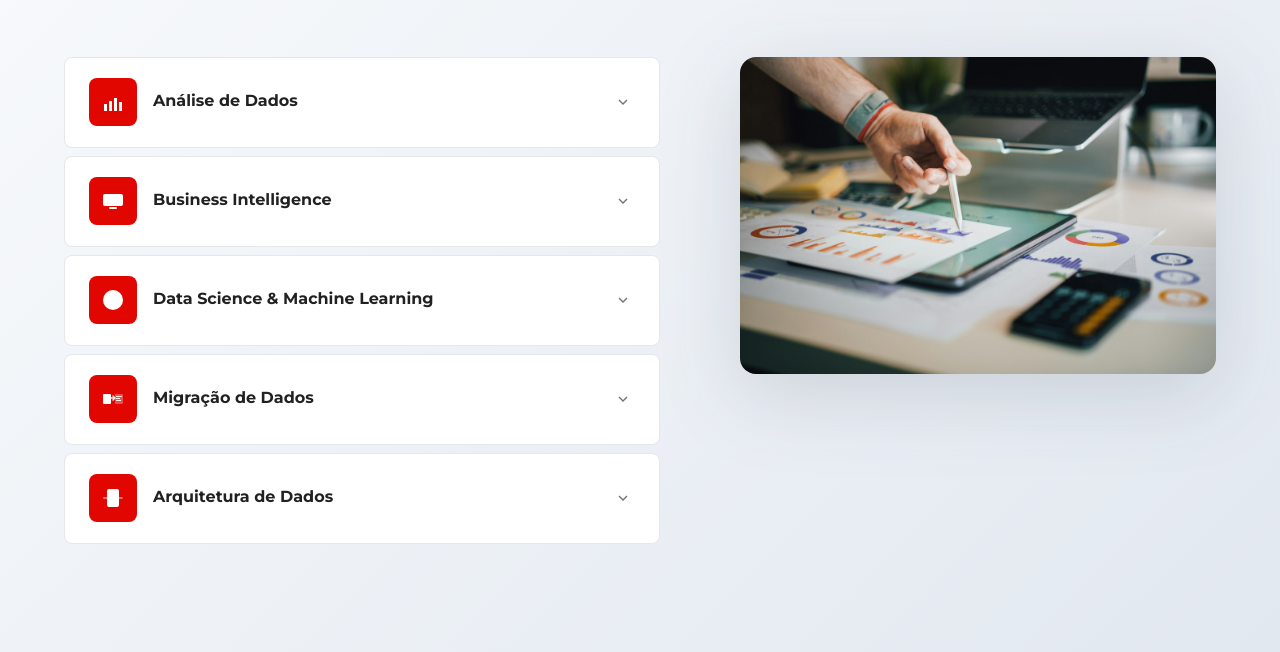
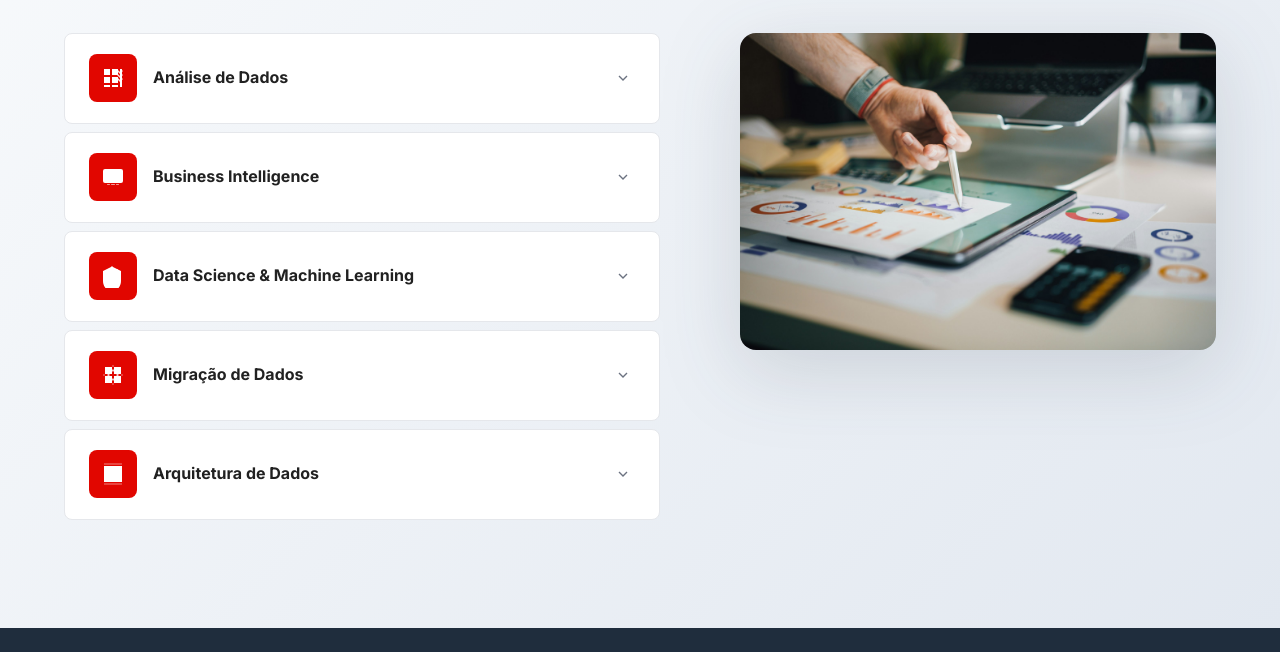
Before and after one commit to dGeekc/datageek-website, a website built with webpack: page index.html in a window 1280 px wide. Shown: the part 1689-2341 px from the top of the page. Built offline with nearby package versions, Linux system fonts and the light colour scheme.

Commit message:
fonte alterada para Inter

```diff
--- a/css/style.css
+++ b/css/style.css
@@ -102,8 +102,8 @@ textarea {
   --text-secondary: #CBD2D9;
 
   /* Typography */
-  --font-heading: 'Montserrat', sans-serif;
-  --font-body: 'Montserrat', sans-serif;
+  --font-heading: 'Inter', sans-serif;
+  --font-body: 'Inter', sans-serif;
 
   /* Spacing */
   --section-padding: 100px;
--- a/index.html
+++ b/index.html
@@ -6,7 +6,7 @@
     <title>DataGeek Consultoria - Soluções em Dados e Analytics</title>
     <link rel="preconnect" href="https://fonts.googleapis.com">
     <link rel="preconnect" href="https://fonts.gstatic.com" crossorigin>
-    <link href="https://fonts.googleapis.com/css2?family=Montserrat:wght@400;500;600;700;800&display=swap" rel="stylesheet">
+    <link href="https://fonts.googleapis.com/css2?family=Inter:wght@400;500;600;700;800&display=swap" rel="stylesheet">
     <link rel="stylesheet" href="css/style.css">
     <meta name="description" content="DataGeek Consultoria - Especialistas em análise de dados, business intelligence e soluções de analytics">
 
@@ -139,10 +139,12 @@
                         <button class="service-header">
                             <div class="service-icon">
                                 <svg width="24" height="24" viewBox="0 0 24 24" fill="none" xmlns="http://www.w3.org/2000/svg">
-                                    <rect x="3" y="14" width="3" height="7" fill="currentColor"/>
-                                    <rect x="8" y="11" width="3" height="10" fill="currentColor"/>
-                                    <rect x="13" y="8" width="3" height="13" fill="currentColor"/>
-                                    <rect x="18" y="12" width="3" height="9" fill="currentColor"/>
+                                    <path d="M3 3h6v6H3V3zm8 0h6v6h-6V3zm8 0h2v18h-2V3zM3 11h6v6H3v-6zm8 0h6v6h-6v-6zM3 19h6v2H3v-2zm8 0h6v2h-6v-2z" fill="currentColor"/>
+                                    <circle cx="6" cy="6" r="1.5" fill="rgba(255,255,255,0.9)"/>
+                                    <circle cx="14" cy="6" r="1.5" fill="rgba(255,255,255,0.9)"/>
+                                    <circle cx="6" cy="14" r="1.5" fill="rgba(255,255,255,0.9)"/>
+                                    <circle cx="14" cy="14" r="1.5" fill="rgba(255,255,255,0.9)"/>
+                                    <path d="M21 5l-2 2-2-2M21 9l-2 2-2-2M21 13l-2 2-2-2" stroke="rgba(255,255,255,0.9)" stroke-width="1.5" stroke-linecap="round"/>
                                 </svg>
                             </div>
                             <div class="service-title">
@@ -170,13 +172,16 @@
                         <button class="service-header">
                             <div class="service-icon">
                                 <svg width="24" height="24" viewBox="0 0 24 24" fill="none" xmlns="http://www.w3.org/2000/svg">
-                                    <rect x="2" y="5" width="20" height="12" rx="2" fill="currentColor"/>
-                                    <rect x="4" y="7" width="16" height="8" rx="1" fill="rgba(255,255,255,0.2)"/>
-                                    <rect x="6" y="11" width="2" height="4" fill="rgba(255,255,255,0.8)"/>
-                                    <rect x="9" y="10" width="2" height="5" fill="rgba(255,255,255,0.8)"/>
-                                    <rect x="12" y="9" width="2" height="6" fill="rgba(255,255,255,0.8)"/>
-                                    <rect x="15" y="10" width="2" height="5" fill="rgba(255,255,255,0.8)"/>
-                                    <rect x="8" y="18" width="8" height="2" rx="1" fill="currentColor"/>
+                                    <rect x="2" y="4" width="20" height="14" rx="2" fill="currentColor"/>
+                                    <rect x="4" y="6" width="16" height="10" rx="1" fill="rgba(255,255,255,0.15)"/>
+                                    <path d="M6 14l3-3 2 2 5-5" stroke="rgba(255,255,255,0.9)" stroke-width="2" stroke-linecap="round" stroke-linejoin="round" fill="none"/>
+                                    <circle cx="9" cy="11" r="1.5" fill="rgba(255,255,255,0.9)"/>
+                                    <circle cx="11" cy="13" r="1.5" fill="rgba(255,255,255,0.9)"/>
+                                    <circle cx="16" cy="8" r="1.5" fill="rgba(255,255,255,0.9)"/>
+                                    <rect x="6" y="19" width="3" height="1" rx="0.5" fill="rgba(255,255,255,0.6)"/>
+                                    <rect x="10" y="19" width="4" height="1" rx="0.5" fill="rgba(255,255,255,0.6)"/>
+                                    <rect x="15" y="19" width="3" height="1" rx="0.5" fill="rgba(255,255,255,0.6)"/>
+                                    <path d="M19 7v2M19 11v2" stroke="rgba(255,255,255,0.7)" stroke-width="1" stroke-linecap="round"/>
                                 </svg>
                             </div>
                             <div class="service-title">
@@ -204,13 +209,13 @@
                         <button class="service-header">
                             <div class="service-icon">
                                 <svg width="24" height="24" viewBox="0 0 24 24" fill="none" xmlns="http://www.w3.org/2000/svg">
-                                    <circle cx="12" cy="12" r="10" fill="currentColor"/>
-                                    <circle cx="8" cy="8" r="2" fill="rgba(255,255,255,0.9)"/>
-                                    <circle cx="16" cy="8" r="2" fill="rgba(255,255,255,0.9)"/>
-                                    <circle cx="12" cy="12" r="2" fill="rgba(255,255,255,0.9)"/>
-                                    <circle cx="8" cy="16" r="2" fill="rgba(255,255,255,0.9)"/>
-                                    <circle cx="16" cy="16" r="2" fill="rgba(255,255,255,0.9)"/>
-                                    <path d="M8 8L12 12M16 8L12 12M12 12L8 16M12 12L16 16" stroke="rgba(255,255,255,0.6)" stroke-width="1"/>
+                                    <path d="M12 2L2 7v10c0 5.55 3.84 9.74 9 11 5.16-1.26 9-5.46 9-11V7l-10-5z" fill="currentColor"/>
+                                    <circle cx="12" cy="10" r="3" fill="rgba(255,255,255,0.9)"/>
+                                    <path d="M9 14.5c0-1.5 1.34-2.5 3-2.5s3 1 3 2.5" stroke="rgba(255,255,255,0.9)" stroke-width="1.5" stroke-linecap="round"/>
+                                    <path d="M7 8h2M15 8h2M7 16h2M15 16h2" stroke="rgba(255,255,255,0.6)" stroke-width="1" stroke-linecap="round"/>
+                                    <circle cx="8" cy="6" r="1" fill="rgba(255,255,255,0.8)"/>
+                                    <circle cx="16" cy="6" r="1" fill="rgba(255,255,255,0.8)"/>
+                                    <path d="M12 17l-1.5 1.5L12 20l1.5-1.5L12 17z" fill="rgba(255,255,255,0.7)"/>
                                 </svg>
                             </div>
                             <div class="service-title">
@@ -239,15 +244,15 @@
                         <button class="service-header">
                             <div class="service-icon">
                                 <svg width="24" height="24" viewBox="0 0 24 24" fill="none" xmlns="http://www.w3.org/2000/svg">
-                                    <rect x="2" y="7" width="8" height="10" rx="1" fill="currentColor"/>
-                                    <rect x="14" y="7" width="8" height="10" rx="1" fill="rgba(255,255,255,0.3)"/>
-                                    <rect x="3" y="9" width="6" height="1" fill="rgba(255,255,255,0.8)"/>
-                                    <rect x="3" y="11" width="4" height="1" fill="rgba(255,255,255,0.8)"/>
-                                    <rect x="3" y="13" width="5" height="1" fill="rgba(255,255,255,0.8)"/>
-                                    <path d="M10 11L14 11M12 9L14 11L12 13" stroke="rgba(255,255,255,0.9)" stroke-width="1.5" stroke-linecap="round" stroke-linejoin="round"/>
-                                    <rect x="15" y="9" width="6" height="1" fill="rgba(255,255,255,0.9)"/>
-                                    <rect x="15" y="11" width="4" height="1" fill="rgba(255,255,255,0.9)"/>
-                                    <rect x="15" y="13" width="5" height="1" fill="rgba(255,255,255,0.9)"/>
+                                    <path d="M4 4h7v7H4V4zm9 0h7v7h-7V4zM4 13h7v7H4v-7zm9 0h7v7h-7v-7z" fill="currentColor"/>
+                                    <path d="M6 6h3v3H6V6zm9 0h3v3h-3V6zM6 15h3v3H6v-3zm9 0h3v3h-3v-3z" fill="rgba(255,255,255,0.9)"/>
+                                    <path d="M11.5 7.5h1M11.5 16.5h1" stroke="rgba(255,255,255,0.8)" stroke-width="2" stroke-linecap="round"/>
+                                    <path d="M7.5 11.5v1M16.5 11.5v1" stroke="rgba(255,255,255,0.8)" stroke-width="2" stroke-linecap="round"/>
+                                    <circle cx="7.5" cy="7.5" r="1" fill="currentColor"/>
+                                    <circle cx="16.5" cy="7.5" r="1" fill="currentColor"/>
+                                    <circle cx="7.5" cy="16.5" r="1" fill="currentColor"/>
+                                    <circle cx="16.5" cy="16.5" r="1" fill="currentColor"/>
+                                    <path d="M12 2v2M12 20v2M2 12h2M20 12h2" stroke="rgba(255,255,255,0.5)" stroke-width="1"/>
                                 </svg>
                             </div>
                             <div class="service-title">
@@ -276,14 +281,20 @@
                         <button class="service-header">
                             <div class="service-icon">
                                 <svg width="24" height="24" viewBox="0 0 24 24" fill="none" xmlns="http://www.w3.org/2000/svg">
-                                    <rect x="6" y="3" width="12" height="18" rx="2" fill="currentColor"/>
-                                    <rect x="7" y="6" width="10" height="2" rx="1" fill="rgba(255,255,255,0.4)"/>
-                                    <rect x="7" y="10" width="10" height="2" rx="1" fill="rgba(255,255,255,0.5)"/>
-                                    <rect x="7" y="14" width="10" height="2" rx="1" fill="rgba(255,255,255,0.6)"/>
-                                    <rect x="7" y="18" width="10" height="2" rx="1" fill="rgba(255,255,255,0.7)"/>
-                                    <rect x="2" y="11" width="4" height="2" rx="1" fill="rgba(255,255,255,0.4)"/>
-                                    <rect x="18" y="11" width="4" height="2" rx="1" fill="rgba(255,255,255,0.4)"/>
-                                    <path d="M6 12L7 12M17 12L18 12" stroke="rgba(255,255,255,0.8)" stroke-width="1" stroke-linecap="round"/>
+                                    <path d="M3 4h18v16H3V4z" fill="currentColor"/>
+                                    <path d="M5 6h14v12H5V6z" fill="rgba(255,255,255,0.1)"/>
+                                    <rect x="7" y="8" width="4" height="2" rx="1" fill="rgba(255,255,255,0.8)"/>
+                                    <rect x="13" y="8" width="4" height="2" rx="1" fill="rgba(255,255,255,0.8)"/>
+                                    <rect x="7" y="12" width="4" height="2" rx="1" fill="rgba(255,255,255,0.6)"/>
+                                    <rect x="13" y="12" width="4" height="2" rx="1" fill="rgba(255,255,255,0.6)"/>
+                                    <rect x="7" y="16" width="4" height="1" rx="0.5" fill="rgba(255,255,255,0.4)"/>
+                                    <rect x="13" y="16" width="4" height="1" rx="0.5" fill="rgba(255,255,255,0.4)"/>
+                                    <path d="M12 6v12" stroke="rgba(255,255,255,0.3)" stroke-width="1"/>
+                                    <circle cx="9" cy="9" r="1" fill="currentColor"/>
+                                    <circle cx="15" cy="9" r="1" fill="currentColor"/>
+                                    <circle cx="9" cy="13" r="1" fill="currentColor"/>
+                                    <circle cx="15" cy="13" r="1" fill="currentColor"/>
+                                    <path d="M3 2h18M3 22h18" stroke="rgba(255,255,255,0.5)" stroke-width="1"/>
                                 </svg>
                             </div>
                             <div class="service-title">
```
